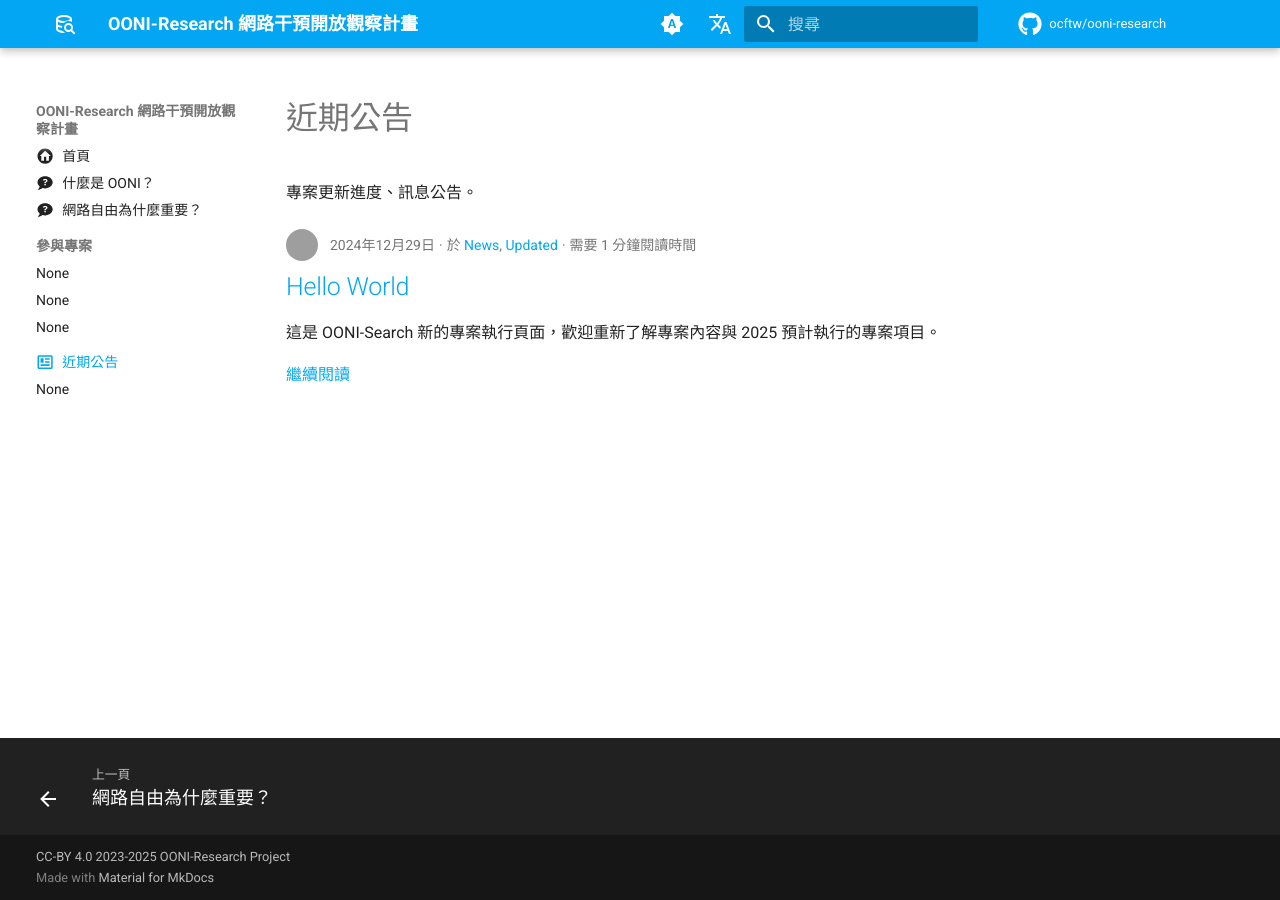
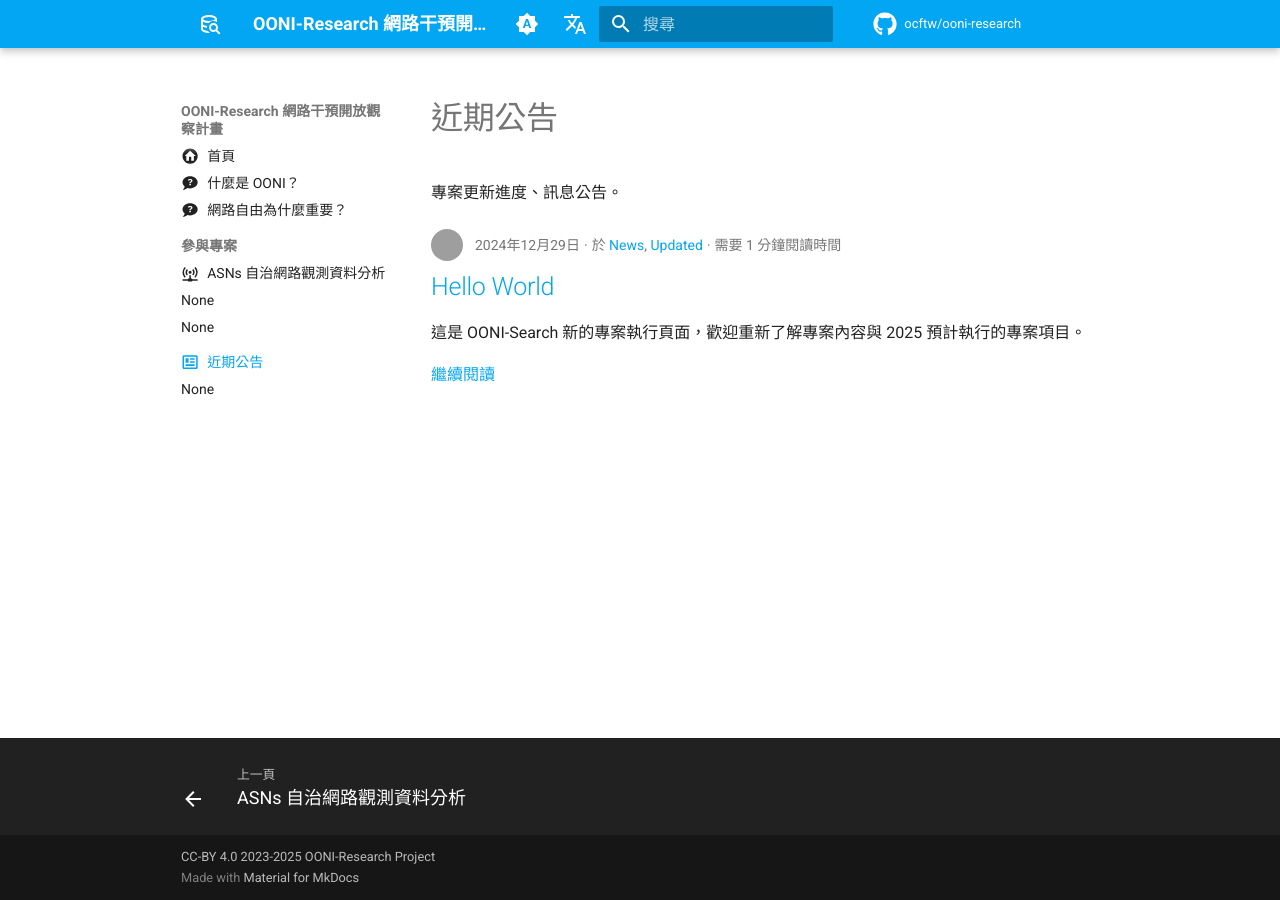
Before and after one commit to ocftw/ooni-research, an MkDocs documentation site: the page built from docs/zh-TW/blog/index.md, in a window 1280 px wide. Built offline with MkDocs 1.6.1 and Material for MkDocs 9.7.7, drawn with Linux system fonts in a browser that asks for light colours; plug-ins that fetch from the network failed and are left out; comment, search, counter and statistics services are not loaded; some of the changed lines change nothing that is shown; grey boxes are pictures that could not be loaded.

Commit message:
Add ooni-asns-coverage page
Signed-off-by: Toomore Chiang <toomore0929@gmail.com>

```diff
--- a/docs/mkdocs.yml
+++ b/docs/mkdocs.yml
@@ -97,6 +97,7 @@
   - attr_list
   - md_in_html
   - admonition
+  - pymdownx.blocks.caption
   - pymdownx.details
   - pymdownx.superfences
   - pymdownx.emoji:
--- /dev/null
+++ b/docs/zh-TW/ooni-asns-coverage.md
@@ -0,0 +1,77 @@
+---
+title: ASNs 自治網路觀測資料分析
+icon: material/access-point-network
+---
+
+# :material-access-point-network: ASNs 自治網路觀測資料分析
+
+## 什麼是自治系統 AS？
+
+<figure markdown="span" style="width: 80%;">
+    <a target="_blank"
+       href="https://www.cloudflare.com/zh-tw/learning/network-layer/what-is-an-autonomous-system/">
+        <img src="../assets/images/autonomous-system-diagram.svg"
+            alt="ASNs 在實際網路上串連在一起，圖示來源：https://www.cloudflare.com/zh-tw/learning/network-layer/what-is-an-autonomous-system/"
+            title="ASNs 在實際網路上串連在一起，圖示來源：https://www.cloudflare.com/zh-tw/learning/network-layer/what-is-an-autonomous-system/"
+        >
+    </a>
+    <caption>ASNs 在實際網路上串連在一起（[圖片來源](https://www.cloudflare.com/zh-tw/learning/network-layer/what-is-an-autonomous-system/){target="_blank"}）。</caption>
+</figure>
+
+大家每日使用的網路可以簡單的理解為一個由許多互相連結的設備與系統組成的整體，這些設備包括電腦、行動裝置、伺服器、路由器及交換器等，主要功能是讓資料可以在彼此之間進行交換與傳輸。
+
+當我們講到更大規模的網路，例如網際網路（Internet），它其實是由許多個小型網路（如：公司網路、家庭網路、電信網路⋯等）所組成的一個全球性網路。在這樣的架構裡面，自治系統（Autonomous System、AS）是非常重要的概念。
+
+AS 可以被理解為一個單一的管理實體（例如：一家公司、一所大學或國家）所控制的網路群組，它擁有統一的路由策略（進來的流量與出去的流量該往那裡走）。每個 AS 的運作基本上是獨立的，但通過全球路由協定與其他 AS 互相連結，形成整個網際網路的基礎結構。在 AS 之間，使用一種名為 BGP（Border Gateway Protocol、邊界閘道通訊協定）的路由協定來進行資料交換與路由選擇。BGP 可以讓不同的 AS 知道該如何將資料包送到目的地，並且決定使用哪一條路徑是最有效的。每個 AS 都有一個獨一無二的識別號碼，稱為 AS 編號（AS Number、ASN），用以在 BGP 裡面標示這個系統。
+
+!!! tip "郵政系統"
+
+    我們常常用郵政系統來比喻 AS 的運作方式。可以想像 AS 就像是各地的郵件處理中心。這些郵件處理中心的責任是將來自同一區域的郵件集結起來，然後根據各自的運輸策略（可比擬為 BGP 的路由策略）將這些郵件有效率地傳遞到正確的目的地。這個過程中，郵件一旦抵達收件者所在地的郵件處理中心，處理中心會進一步將郵件分配到更精細的位置，如街道、巷弄等。
+
+    這個過程與網際網路的 IP 封包傳遞非常相似：當資料封包抵達目標 AS 時，該 AS 會依據資料封包內的 IP 地址，將資料精確地傳送到最終使用者的設備上，完成這一整個資料傳遞的任務。
+
+    透過這樣的現實生活的例子，我們可以更容易理解 AS 在網際網路中運作的角色與重要性：就像郵件系統依靠處理中心進行運作，網際網路也依賴 AS 來管理和進行資料的傳遞。
+
+## AS 會作壞事嗎？
+
+那你可能會有疑問，AS 聽起來是一群非常「自治」的團體組成，會有人或團體想要作壞事嗎？是的，AS 有時也會涉及到一些不良行為，這些行為可能是有意的，也可能是由意外或錯誤造成的。以下是一些 AS「作壞事」的常見案例和情況：
+
+1. **BGP 劫持（BGP Hijacking）：**這是一種常見問題，可能是有意或無意造成的。AS 可能錯誤地宣告它擁有某些 IP 位址的最佳路由，導致其他AS 將資料錯誤地發送到該 AS。這不僅會造成流量中斷，還可能被利用來攔截或篡改資料。
+2. **BGP 洩漏（BGP Leak）：**這種情況發生在一個 AS 意外地將某些路由對不該收到這些資訊流量的其他 AS 進行重新宣告，可能導致廣泛的流量重定向和網路擁堵。
+3. **不良內容傳播或主動攻擊：**某些 AS 可能會涉及散佈惡意軟體、垃圾郵件或組織 DDoS 攻擊的活動。這可能是因為 AS 內的伺服器遭到攻擊者利用，或者有些 AS 故意參與這些活動以獲取非法利益。
+4. **違反網路中立性規範：**某些 AS，尤其是大型網路供應商（ISP），可能會對某些類型的流量進行限制或優先處理，以此影響網路的公平性。
+
+??? question "自治系統 AS 有哪些組成者？"
+
+    自治系統（AS）是由不同類型的網路管理實體組成的，每個 AS 可能代表一個單獨的組織或一群網路實體。
+
+    這些組成者通常包括：
+
+    1. **網際網路服務供應商（ISP）：**這些公司提供網路服務給個人、家庭和企業。大型 ISP 通常擁有多個 AS 以便進行不同地理區域或服務的管理。
+    2. **學術機構與大學：**許多大學和學術研究機構擁有自己的 AS，以管理其校園網路並直接連接到網際網路。
+    3. **企業與公司：**大型企業可能擁有自己的 AS，用來管理其全球或區域性辦公室間的連接，確保營運和資料的安全性。
+    4. **內容交付網路（CDN）供應商：**這些公司專注於提供快速、可靠的內容傳遞服務，也會擁有自己的 AS 佈局以更有效地接觸全球用戶。
+    5. **政府組織：**一些政府機構擁有自己的 AS 來管理內部及與其他政府或公共服務的網路連接。
+    6. **非營利組織及其他獨立機構：**例如一些研究機構、技術協會或專業團體，可能擁有自己的 AS 以支持其獨立運營。
+
+??? question "如何查詢目前使用的 ASN？"
+
+    想要知道目前連上網路的 IP 是隸屬於哪家電信與 ASN 編號，可以透過以下服務查詢：
+
+    1. [ip.me](https://ip.me/){target="_blank"}：連上網站後，會有相關的資訊提供，也可以找到 ASN 編號。
+    2. [Is BGP safe yet? No.](https://isbgpsafeyet.com/){target="_blank"}：網站服務提供檢查與查詢目前使用的 ISP 的 BGP 是否有狀況。
+    3. [Cloudflare Radar（AS3462）](https://radar.cloudflare.com/zh-tw/as3462){target="_blank"}：或是透過 Cloudflare Radar 服務觀察 ASN 流量趨勢與歷程。
+
+## OONI Probe 觀測分析
+
+[OONI](http://ooni.org/){target="_blank"} 是由全球一群志工夥伴協助透過 [Probe 觀測程式](https://ooni.org/install/){target="_blank"}，檢測所在地區是否有網路封鎖、內容審查等問題。透過 OONI Probe 檢查後的檢測資訊會上傳到專案的[公開資料庫](https://registry.opendata.aws/ooni/){target="_blank"}保存紀錄，並提供後續分析與利用。
+
+2023/11 ~ 2024/03 期間，我們有透過[程式抓取](https://github.com/ocftw/ooni-research/tree/main/asn_coverage){target="_blank"}分析公開資料，初步檢視目前觀測資料的樣態，究竟是觀測資料不足還存在其他的問題。
+
+根據 2023/12 的[報告](https://ocf.tw/p/ooni/report/202312.html){target="_blank"}中的發現，目前臺灣的觀察資料在 OONI Explorer 資料庫中排名在前十名，以數量上來說是足夠的，但就資料樣本而言，大部份的觀察資料都集中在 AS3462 與 AS18041 所貢獻的觀測資料，約佔所有觀測資料的 78.94%。臺灣目前約有 437 組 ASNs，觀測資料中不重複的 ASNs 數量僅有 7.32%，多樣性的觀測顯為不足。
+
+此時的資料顯示，目前的觀察還不夠全面與多樣，無法反應目前臺灣的網路樣態，如包含：三大電信業者、有線電視的寬頻服務、固網、第二類電信（虛擬行動網路服務）⋯等。
+
+詳細的內容可以參考以下報告。
+
+[2023/12 觀察報告](https://ocf.tw/p/ooni/report/202312.html){ .md-button .md-button--primary target="_blank" }
--- a/docs/zh-TW/stylesheets/extra.css
+++ b/docs/zh-TW/stylesheets/extra.css
@@ -1,6 +1,15 @@
 html.js-focus-visible.js body header.md-header.md-header--shadow nav.md-header__inner.md-grid {
     padding: 0 1rem;
 }
-.md-grid {
-  max-width: 1240px;
+
+@media screen and (max-width: 100em) {
+  .md-grid {
+    max-width: 950px;
+  }
 }
+
+@media screen and (min-width: 100em) {
+  .md-grid {
+    max-width: 1240px;
+  }
+}
```
Also changed, not shown: docs/zh-TW/assets/images/autonomous-system-diagram.svg (added).
